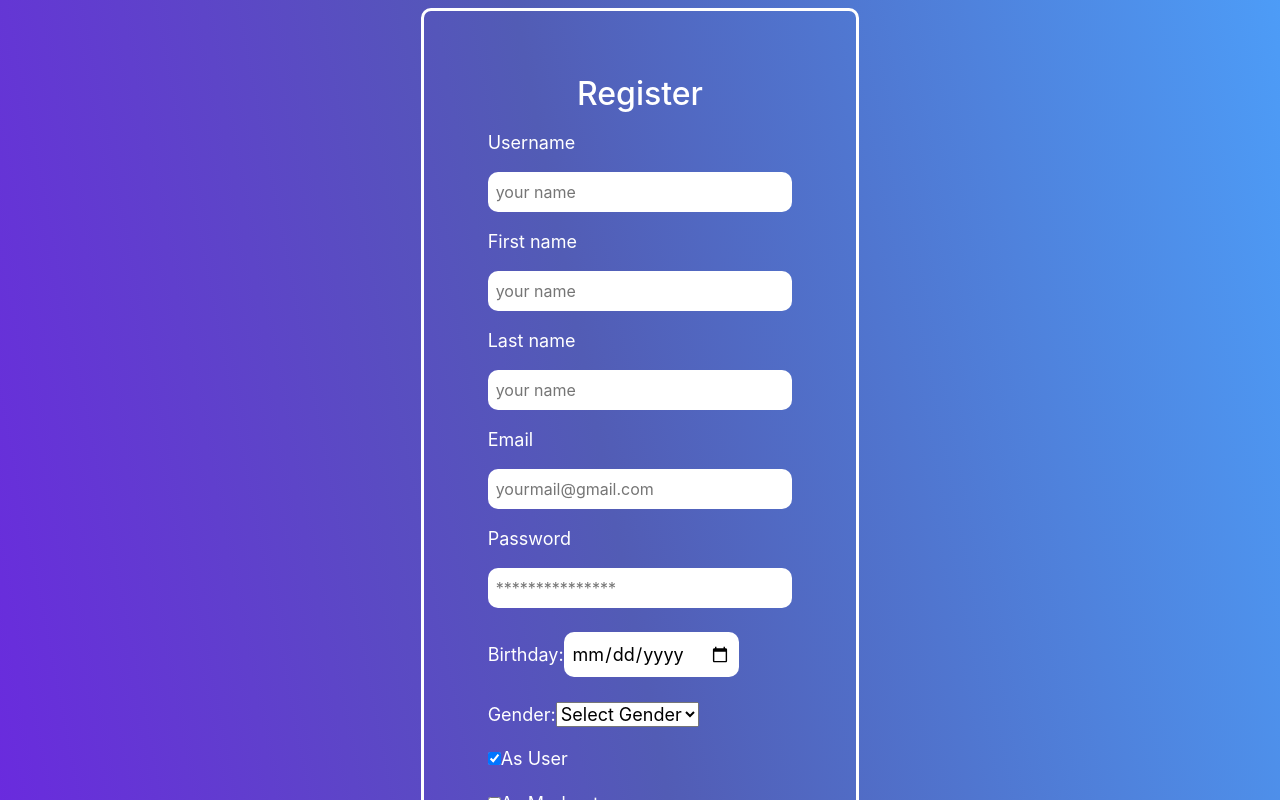
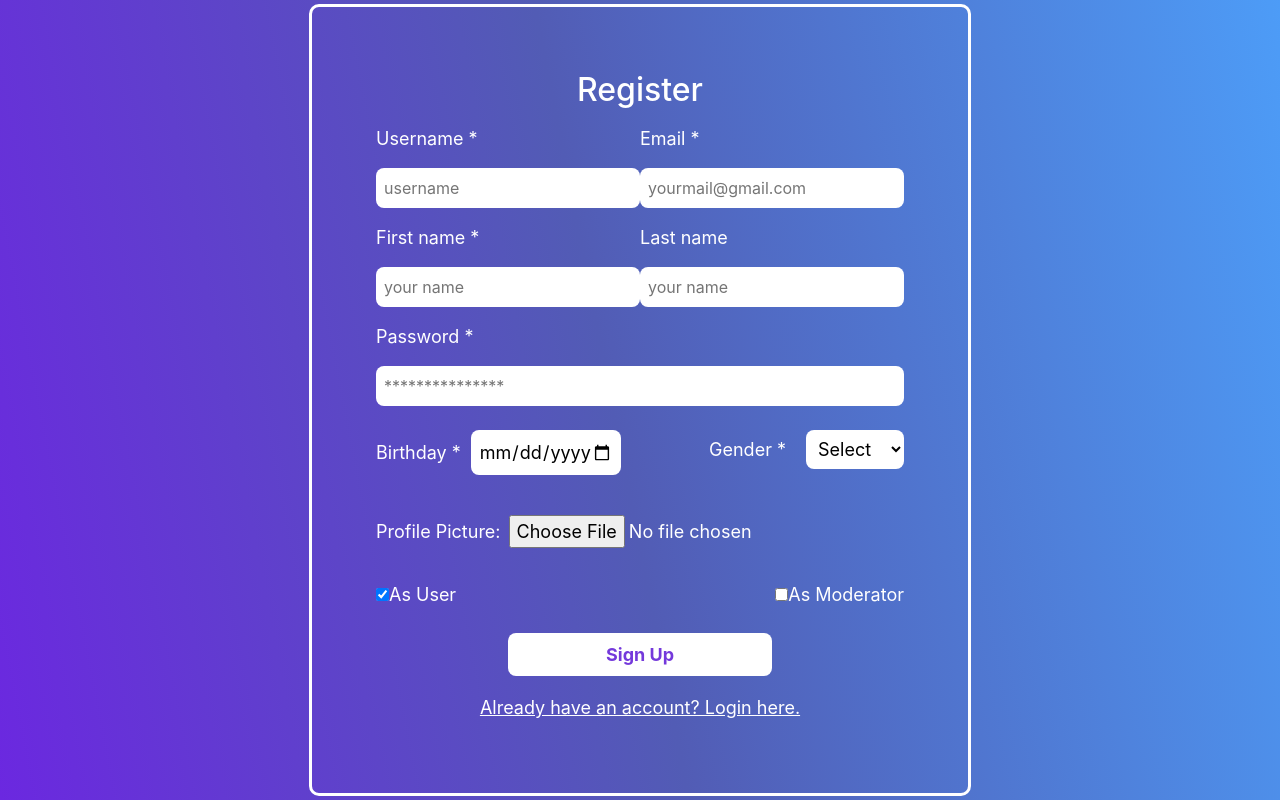
Before and after one commit to dipit099/FictionProfile-Database_Project, a React (Create React App) app in the folder Fiction Profile/client/: page /register in a window 1280 px wide. Shown: the top 800 px of the page. Built offline with nearby package versions, Linux system fonts and the light colour scheme.

Commit message:
mandatory fields set

```diff
--- a/Fiction Profile/client/src/login/Login-register.css
+++ b/Fiction Profile/client/src/login/Login-register.css
@@ -3,70 +3,84 @@
 .register-form {
     display: flex;
     flex-direction: column;
+
 }
 
 
-@media screen and (min-width: 600px) {
+/* @media screen and (min-width: 600px) {
     .auth-form-container {
         padding: 4rem;
         border: 3px solid rgb(255, 255, 255);
         border-radius: 10px;
         margin: 0.5rem;
     }
+} */
+.auth-form-container {
+    padding: 4rem;
+    border: 3px solid rgb(255, 255, 255);
+    border-radius: 10px;
+
 }
 
-label {
+.auth-form-container label {
     text-align: left;
     font-size: 18px;
     margin: 0.5rem 0;
     color: white;
+    display: block;
+}
 
+.auth-form-container input {
+    margin: 0.5rem 0;
+    padding: 8px;
+    border: none;
+    border-radius: 8px;
 
 }
 
-input {
+.auth-form-container select{
     margin: 0.5rem 0;
     padding: 8px;
     border: none;
-    border-radius: 10px;
+    border-radius: 8px;
+    background-color: white;
+    color: #000000;
+    margin-left: 20px;
 }
 
-button {
+
+.sign-inup-button {
     border: none;
-    width: 100%;
+    width: 50%;
     background-color: white;
-    padding: 10px;
-    border-radius: 10px;
+    padding: 8px;
+    border-radius: 8px;
     cursor: pointer;
     color: #7439db;
-    transition-duration: 0.4s;
+    transition-duration: 0.6s;
+    font-weight: bold;
+    margin: auto;
+    margin-top: 3%;
+    font-size: large;
+
+}
+
+.link-btn {
+    border: none;
+    width: 80%;
+    background: none;
+    padding: 8px;
+    border-radius: 8px;
+    cursor: pointer;
+    color: rgb(255, 255, 255);
+    transition-duration: 0.6s;
     margin-top: 2%;
-    font-weight: bold;
-
-
+    font-weight: normal;
+    text-decoration: underline;
+    font-size: large;
 }
 
 button:hover {
     background-color: #000000;
-    /* Green */
     color: white;
 }
-
-.link-btn {
-    background: none;
-    color: white;
-    text-decoration: underline;
-    width: 100%;
-    font-weight: normal;
-}
-
-label {
-    display: block;
-    margin-right: 10px;
-}
-
-alert {
-    color: red;
-    font-size: 12px;
-
-}
--- a/Fiction Profile/client/src/login/Login.js
+++ b/Fiction Profile/client/src/login/Login.js
@@ -14,6 +14,11 @@ function Login(props) {
     const handleSubmit = async (e) => {
         e.preventDefault();
         console.log(email);
+        if (!email || !pass) {
+            // Show warning if required fields are empty
+            alert("Email and password are required.");
+            return;
+        }
         try {
             const response = await fetch('http://localhost:5197/login', {
                 method: 'POST',
@@ -65,14 +70,14 @@ function Login(props) {
 
             <h2>Login</h2>
             <form className="login-form" onSubmit={handleSubmit}>
-                <label htmlFor="email">Email</label>
-                <input value={email} onChange={(e) => setEmail(e.target.value)} type="email" placeholder="yourmail@gmail.com" id="email" name="email" />
-                <label htmlFor="password">Password</label>
-                <input value={pass} onChange={(e) => setPass(e.target.value)} type="password" placeholder="*************" id="password" name="password" />
-                {/* <Link to='/movie'><button type="submit" onClick={() => props.onFormSwitch('done')}>Sign In</button></Link> */}
+                <label htmlFor="email">Email <span>*</span></label>
+                <input value={email} onChange={(e) => setEmail(e.target.value)} type="email" placeholder="yourmail@gmail.com" id="email" name="email" required />
+                <label htmlFor="password">Password <span>*</span></label>
+                <input value={pass} onChange={(e) => setPass(e.target.value)} type="password" placeholder="*************" id="password" name="password" required />
 
             </form>
-            <label>
+            <div style={{ display: 'flex', justifyContent: 'space-between' }}>
+                <label >
                     <input
                         type="checkbox"
                         value="user"
@@ -92,7 +97,11 @@ function Login(props) {
                     />
                     As Moderator
                 </label>
-            <button type="submit" onClick={handleSubmit}>Sign In</button>
+            </div>
+
+            <button type="submit" className="sign-inup-button" onClick={handleSubmit} >
+                Sign In
+            </button>
 
             {/* <button className="link-btn" onClick={() => props.onFormSwitch('register')}>Don't have an account? Register here.</button> */}
             <Link to='/register'><button className="link-btn" >Don't have an account? Register here.</button></Link>
--- a/Fiction Profile/client/src/login/Register.js
+++ b/Fiction Profile/client/src/login/Register.js
@@ -14,11 +14,19 @@ function Register(props) {
     const [birthdate, setBirthdate] = useState('');
     const [role, setRole] = useState('user'); // Default to 'user'
     const navigate = useNavigate();
-
+    const [profilePicture, setProfilePicture] = useState(null);
+    const handleProfilePictureChange = (e) => {
+        const file = e.target.files[0];
+        setProfilePicture(file);
+    };
 
     const handleSubmit = async (e) => {
         e.preventDefault();
-        console.log("check");
+        if (!userName || !pass || !email || !gender || !birthdate) {
+            // Show warning if required fields are empty
+            alert("Please fillup all Mandatory fields");
+            return;
+        }
         console.log(userName);
         console.log(firstName);
         console.log(lastName);
@@ -82,42 +90,73 @@ function Register(props) {
 
 
 
+    // Handle profile picture change
+
+
     return (
         <div className="auth-form-container">
             <h2>Register</h2>
             <form className="register-form" onSubmit={handleSubmit}>
-                <label htmlFor="userName">Username</label>
-                <input value={userName} name="userName" onChange={(e) => setUserName(e.target.value)} id="userName" placeholder="your name" />
-
-                <label htmlFor="firstName">First name</label>
-                <input value={firstName} name="firstName" onChange={(e) => setFirstName(e.target.value)} id="firstName" placeholder="your name" />
+                <div style={{ display: 'flex', justifyContent: "space-between" }}>
+                    <div>
+                        <label htmlFor="userName">Username <span>*</span></label>
+                        <input value={userName} name="userName" onChange={(e) => setUserName(e.target.value)} id="userName" placeholder="username"   />
+                    </div>
+                    <div>
+                        <label htmlFor="email">Email <span>*</span></label>
+                        <input value={email} onChange={(e) => setEmail(e.target.value)} type="email" placeholder="yourmail@gmail.com" id="email" name="email"   />
+                    </div>
+                </div>
+                <div style={{ display: 'flex', justifyContent: "space-between" }}>
+                    <div >
+                        <label htmlFor="firstName">First name <span>*</span></label>
+                        <input value={firstName} name="firstName" onChange={(e) => setFirstName(e.target.value)} id="firstName" placeholder="your name"  />
+                    </div>
+                    <div>
                         <label htmlFor="lastName">Last name</label>
                         <input value={lastName} name="lastName" onChange={(e) => setLastName(e.target.value)} id="lastName" placeholder="your name" />
+                    </div>
+                </div>
 
-                <label htmlFor="email">Email</label>
-                <input value={email} onChange={(e) => setEmail(e.target.value)} type="email" placeholder="yourmail@gmail.com" id="email" name="email" />
-                <label htmlFor="password">Password</label>
-                <input value={pass} onChange={(e) => setPass(e.target.value)} type="password" placeholder="***************" id="password" name="password" />
+                <label htmlFor="password">Password <span>*</span></label>
+                <input value={pass} onChange={(e) => setPass(e.target.value)} type="password" placeholder="***************" id="password" name="password"   />
 
             </form>
 
 
-
-            <label>Birthday:
+            <div style={{ display: 'flex', justifyContent: "space-between" }}>
+                <div>
+                    <label >
+                        Birthday *
                         <input
+                            style={{ marginLeft: '10px', width: '150px', marginRight: '10px' }}
                             type="date"
                             value={birthdate}
                             onChange={handleBirthdateChange}
                         />
                     </label>
-
-            <label>Gender:
+                </div>
+                <div>
+                    <label>Gender *
                         <select value={gender} onChange={handleGenderChange}>
-                    <option value="">Select Gender</option>
+                            <option value="">Select</option>
                             <option value="male">Male</option>
                             <option value="female">Female</option>
                         </select>
                     </label>
+                </div>
+            </div>
+
+            <label htmlFor="profilePicture">Profile Picture:
+                <input
+                    type="file"
+                    accept="image/*"
+                    onChange={handleProfilePictureChange}
+                    id="profilePicture"
+                    name="profilePicture"
+                />
+            </label>
+            <div style={{ display: 'flex', justifyContent: "space-between" }}>
                 <label>
                     <input
                         type="checkbox"
@@ -129,6 +168,7 @@ function Register(props) {
                 </label>
 
                 {/* Checkbox for "As Moderator" */}
+
                 <label>
                     <input
                         type="checkbox"
@@ -138,10 +178,11 @@ function Register(props) {
                     />
                     As Moderator
                 </label>
+            </div>
             {/* <button type="submit" onClick={() => props.onFormSwitch('done')}><Link to='/movie'>Sign Up</Link></button> */}
 
 
-            <button type="submit" onClick={handleSubmit} >Sign Up</button>
+            <button type="submit" className="sign-inup-button" onClick={handleSubmit} >Sign Up</button>
             {/* <button className="link-btn" onClick={() => props.onFormSwitch('login')}>Already have an account? Login here.</button> */}
             <Link to='/'><button className="link-btn" >Already have an account? Login here.</button></Link>
 
```
Also changed, not shown: 2 other files (tests, documents, lock files or other folders). Lines whose indentation alone changed are shown as unchanged.
